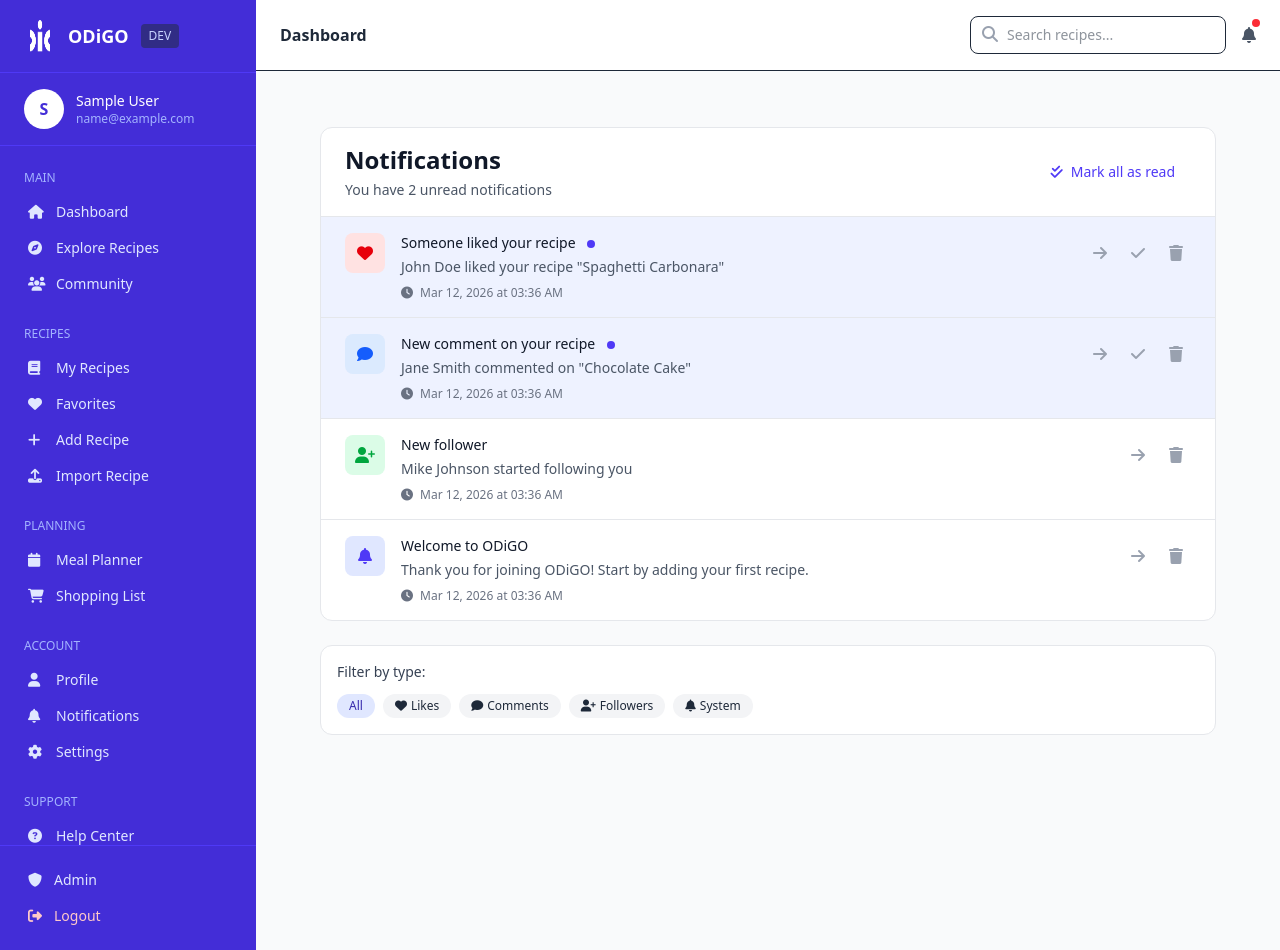
After one commit to ODIGO-DEV/mvp, a Flask app: page /notifications/ in a window 1280 px wide. The commit adds this page. Run offline with Flask 3, Linux system fonts and the light colour scheme; the visitor is signed in with stand-in values (Sample User, id 1).

Commit message:
Add profile and notifications blueprints; implement profile and notifications views and templates

```diff
--- a/app/blueprints/__init__.py
+++ b/app/blueprints/__init__.py
@@ -7,8 +7,10 @@ from .planner import planner_bp
 from .community import community_bp
 from .shopping import shopping_bp
 from .favorites import favorites_bp
+from .profile import profile_bp
+from .notifications import notifications_bp
 
-blueprints = [main_bp, auth_bp, dashboard_bp, planner_bp, community_bp, shopping_bp, favorites_bp]
+blueprints = [main_bp, auth_bp, dashboard_bp, planner_bp, community_bp, shopping_bp, favorites_bp, profile_bp, notifications_bp]
 
 
 def register_blueprints(app: Flask):
--- a/app/blueprints/dashboard/views.py
+++ b/app/blueprints/dashboard/views.py
@@ -8,7 +8,7 @@ from app.models.post import Post
 from app.models.comment import Comment
 from app.extensions import db
 from sqlalchemy import or_, desc, func, case
-from app.blueprints.dashboard.forms import RecipeForm, CommentForm
+from app.blueprints.dashboard.forms import RecipeForm, CommentForm, SettingsForm
 from app.models.step import Step
 from app.models.ingredients import Ingredient
 from app.models.image import Image
@@ -502,7 +502,7 @@ def delete_recipe(recipe_id):
 def add_comment(recipe_id):
     form = CommentForm()
     if form.validate_on_submit():
-        comment = Comment(comment_text=form.comment_text.data, recipe_id=recipe_id, user_id=current_user.id)
+        comment = Comment(content=form.comment_text.data, recipe_id=recipe_id, user_id=current_user.id)
         db.session.add(comment)
         db.session.commit()
         flash("Comment posted!", "success")
--- /dev/null
+++ b/app/blueprints/notifications/__init__.py
@@ -0,0 +1,3 @@
+from .views import notifications_bp
+
+__all__ = ["notifications_bp"]
--- /dev/null
+++ b/app/blueprints/notifications/views.py
@@ -0,0 +1,100 @@
+from flask import Blueprint, render_template, jsonify, request
+from flask_login import login_required, current_user
+from datetime import datetime
+
+notifications_bp = Blueprint("notifications", __name__, url_prefix="/notifications")
+
+
+# Mock notification data - this would typically come from a database
+def get_user_notifications():
+    """Get notifications for the current user"""
+    # This is mock data - in a real app, you'd query from a notifications table
+    notifications = [
+        {
+            'id': 1,
+            'type': 'recipe_like',
+            'title': 'Someone liked your recipe',
+            'message': 'John Doe liked your recipe "Spaghetti Carbonara"',
+            'icon': 'fa-heart',
+            'color': 'text-red-600',
+            'bg_color': 'bg-red-100',
+            'timestamp': datetime.now(),
+            'read': False,
+            'link': '/dashboard/recipe/1'
+        },
+        {
+            'id': 2,
+            'type': 'comment',
+            'title': 'New comment on your recipe',
+            'message': 'Jane Smith commented on "Chocolate Cake"',
+            'icon': 'fa-comment',
+            'color': 'text-blue-600',
+            'bg_color': 'bg-blue-100',
+            'timestamp': datetime.now(),
+            'read': False,
+            'link': '/dashboard/recipe/2'
+        },
+        {
+            'id': 3,
+            'type': 'follower',
+            'title': 'New follower',
+            'message': 'Mike Johnson started following you',
+            'icon': 'fa-user-plus',
+            'color': 'text-green-600',
+            'bg_color': 'bg-green-100',
+            'timestamp': datetime.now(),
+            'read': True,
+            'link': '/profile'
+        },
+        {
+            'id': 4,
+            'type': 'system',
+            'title': 'Welcome to ODiGO',
+            'message': 'Thank you for joining ODiGO! Start by adding your first recipe.',
+            'icon': 'fa-bell',
+            'color': 'text-indigo-600',
+            'bg_color': 'bg-indigo-100',
+            'timestamp': datetime.now(),
+            'read': True,
+            'link': '/dashboard/add-recipe'
+        }
+    ]
+    return notifications
+
+
+@notifications_bp.route("/")
+@login_required
+def index():
+    """Display all notifications"""
+    notifications = get_user_notifications()
+    unread_count = sum(1 for n in notifications if not n['read'])
+
+    return render_template(
+        "notifications/index.html",
+        notifications=notifications,
+        unread_count=unread_count
+    )
+
+
+@notifications_bp.route("/mark-read/<int:notification_id>", methods=["POST"])
+@login_required
+def mark_read(notification_id):
+    """Mark a notification as read"""
+    # In a real app, you'd update the database here
+    return jsonify({"success": True, "message": "Notification marked as read"})
+
+
+@notifications_bp.route("/mark-all-read", methods=["POST"])
+@login_required
+def mark_all_read():
+    """Mark all notifications as read"""
+    # In a real app, you'd update all user's notifications in the database
+    return jsonify({"success": True, "message": "All notifications marked as read"})
+
+
+@notifications_bp.route("/delete/<int:notification_id>", methods=["POST"])
+@login_required
+def delete(notification_id):
+    """Delete a notification"""
+    # In a real app, you'd delete from the database here
+    return jsonify({"success": True, "message": "Notification deleted"})
--- /dev/null
+++ b/app/blueprints/profile/__init__.py
@@ -0,0 +1,3 @@
+from .views import profile_bp
+
+__all__ = ["profile_bp"]
--- a/app/models/comment.py
+++ b/app/models/comment.py
@@ -17,4 +17,4 @@ class Comment(db.Model):
     created_at = db.Column(db.DateTime, default=datetime.utcnow)
 
     def __repr__(self):
-        return f"<Comment {self.comment_text[:20]}>"
+        return f"<Comment {self.content[:20]}>"
--- a/app/templates/dashboard/base.html
+++ b/app/templates/dashboard/base.html
@@ -162,21 +162,21 @@ Shopping List
 
 <p class="text-indigo-300 uppercase text-xs mb-2 px-2">Account</p>
 
-<a href=""
+<a href="{{ url_for('profile.index') }}"
 class="flex items-center gap-3 px-3 py-2 rounded hover:bg-indigo-600">
 
 <i class="fa-solid fa-user w-4"></i>
 Profile
 </a>
 
-<a href=""
+<a href="{{ url_for('notifications.index') }}"
 class="flex items-center gap-3 px-3 py-2 rounded hover:bg-indigo-600">
 
 <i class="fa-solid fa-bell w-4"></i>
 Notifications
 </a>
 
-<a href=""
+<a href="{{ url_for('dashboard.settings') }}"
 class="flex items-center gap-3 px-3 py-2 rounded hover:bg-indigo-600">
 
 <i class="fa-solid fa-gear w-4"></i>
--- /dev/null
+++ b/app/templates/notifications/index.html
@@ -0,0 +1,185 @@
+{% extends "dashboard/base.html" %}
+
+{% block title %}Notifications - ODiGO{% endblock %}
+
+{% block dashboard_content %}
+<div class="max-w-4xl mx-auto">
+    <div class="bg-white rounded-xl border border-gray-200">
+        <!-- Header -->
+        <div class="px-6 py-4 border-b border-gray-200">
+            <div class="flex items-center justify-between">
+                <div>
+                    <h1 class="text-2xl font-bold text-gray-900">Notifications</h1>
+                    <p class="text-sm text-gray-600 mt-1">
+                        {% if unread_count > 0 %}
+                        You have {{ unread_count }} unread notification{{ 's' if unread_count != 1 else '' }}
+                        {% else %}
+                        All caught up!
+                        {% endif %}
+                    </p>
+                </div>
+                {% if unread_count > 0 %}
+                <button
+                    onclick="markAllRead()"
+                    class="px-4 py-2 text-sm text-indigo-600 hover:text-indigo-700 font-medium">
+                    <i class="fa-solid fa-check-double mr-2"></i>Mark all as read
+                </button>
+                {% endif %}
+            </div>
+        </div>
+
+        <!-- Notifications List -->
+        <div class="divide-y divide-gray-200">
+            {% if notifications %}
+                {% for notification in notifications %}
+                <div class="px-6 py-4 hover:bg-gray-50 transition {% if not notification.read %}bg-indigo-50{% endif %}" id="notification-{{ notification.id }}">
+                    <div class="flex items-start gap-4">
+                        <!-- Icon -->
+                        <div class="flex-shrink-0 w-10 h-10 {{ notification.bg_color }} rounded-lg flex items-center justify-center">
+                            <i class="fa-solid {{ notification.icon }} {{ notification.color }}"></i>
+                        </div>
+
+                        <!-- Content -->
+                        <div class="flex-1 min-w-0">
+                            <div class="flex items-start justify-between">
+                                <div class="flex-1">
+                                    <p class="text-sm font-medium text-gray-900">
+                                        {{ notification.title }}
+                                        {% if not notification.read %}
+                                        <span class="inline-block w-2 h-2 bg-indigo-600 rounded-full ml-2"></span>
+                                        {% endif %}
+                                    </p>
+                                    <p class="text-sm text-gray-600 mt-1">{{ notification.message }}</p>
+                                    <p class="text-xs text-gray-500 mt-2">
+                                        <i class="fa-solid fa-clock mr-1"></i>
+                                        {{ notification.timestamp.strftime('%b %d, %Y at %I:%M %p') }}
+                                    </p>
+                                </div>
+
+                                <!-- Actions -->
+                                <div class="flex items-center gap-2 ml-4">
+                                    {% if notification.link %}
+                                    <a href="{{ notification.link }}"
+                                       class="p-2 text-gray-400 hover:text-indigo-600 rounded-lg hover:bg-gray-100">
+                                        <i class="fa-solid fa-arrow-right"></i>
+                                    </a>
+                                    {% endif %}
+                                    {% if not notification.read %}
+                                    <button
+                                        onclick="markAsRead({{ notification.id }})"
+                                        class="p-2 text-gray-400 hover:text-green-600 rounded-lg hover:bg-gray-100"
+                                        title="Mark as read">
+                                        <i class="fa-solid fa-check"></i>
+                                    </button>
+                                    {% endif %}
+                                    <button
+                                        onclick="deleteNotification({{ notification.id }})"
+                                        class="p-2 text-gray-400 hover:text-red-600 rounded-lg hover:bg-gray-100"
+                                        title="Delete">
+                                        <i class="fa-solid fa-trash"></i>
+                                    </button>
+                                </div>
+                            </div>
+                        </div>
+                    </div>
+                </div>
+                {% endfor %}
+            {% else %}
+                <div class="px-6 py-12 text-center">
+                    <div class="w-16 h-16 bg-gray-100 rounded-full flex items-center justify-center mx-auto mb-4">
+                        <i class="fa-solid fa-bell-slash text-gray-400 text-2xl"></i>
+                    </div>
+                    <h3 class="text-lg font-medium text-gray-900 mb-2">No notifications</h3>
+                    <p class="text-gray-600">You don't have any notifications yet.</p>
+                </div>
+            {% endif %}
+        </div>
+    </div>
+
+    <!-- Filter Options (for future enhancement) -->
+    <div class="mt-6 bg-white rounded-xl p-4 border border-gray-200">
+        <p class="text-sm font-medium text-gray-700 mb-3">Filter by type:</p>
+        <div class="flex flex-wrap gap-2">
+            <button class="px-3 py-1 rounded-full text-xs font-medium bg-indigo-100 text-indigo-800 hover:bg-indigo-200">
+                All
+            </button>
+            <button class="px-3 py-1 rounded-full text-xs font-medium bg-gray-100 text-gray-800 hover:bg-gray-200">
+                <i class="fa-solid fa-heart mr-1"></i>Likes
+            </button>
+            <button class="px-3 py-1 rounded-full text-xs font-medium bg-gray-100 text-gray-800 hover:bg-gray-200">
+                <i class="fa-solid fa-comment mr-1"></i>Comments
+            </button>
+            <button class="px-3 py-1 rounded-full text-xs font-medium bg-gray-100 text-gray-800 hover:bg-gray-200">
+                <i class="fa-solid fa-user-plus mr-1"></i>Followers
+            </button>
+            <button class="px-3 py-1 rounded-full text-xs font-medium bg-gray-100 text-gray-800 hover:bg-gray-200">
+                <i class="fa-solid fa-bell mr-1"></i>System
+            </button>
+        </div>
+    </div>
+</div>
+
+<script>
+function markAsRead(notificationId) {
+    fetch(`/notifications/mark-read/${notificationId}`, {
+        method: 'POST',
+        headers: {
+            'Content-Type': 'application/json',
+        }
+    })
+    .then(response => response.json())
+    .then(data => {
+        if (data.success) {
+            const notification = document.getElementById(`notification-${notificationId}`);
+            if (notification) {
+                notification.classList.remove('bg-indigo-50');
+                // Remove the unread indicator dot
+                const dot = notification.querySelector('.bg-indigo-600');
+                if (dot) dot.remove();
+            }
+            // Update unread count
+            location.reload();
+        }
+    })
+    .catch(error => console.error('Error:', error));
+}
+
+function markAllRead() {
+    fetch('/notifications/mark-all-read', {
+        method: 'POST',
+        headers: {
+            'Content-Type': 'application/json',
+        }
+    })
+    .then(response => response.json())
+    .then(data => {
+        if (data.success) {
+            location.reload();
+        }
+    })
+    .catch(error => console.error('Error:', error));
+}
+
+function deleteNotification(notificationId) {
+    if (confirm('Are you sure you want to delete this notification?')) {
+        fetch(`/notifications/delete/${notificationId}`, {
+            method: 'POST',
+            headers: {
+                'Content-Type': 'application/json',
+            }
+        })
+        .then(response => response.json())
+        .then(data => {
+            if (data.success) {
+                const notification = document.getElementById(`notification-${notificationId}`);
+                if (notification) {
+                    notification.remove();
+                }
+                location.reload();
+            }
+        })
+        .catch(error => console.error('Error:', error));
+    }
+}
+</script>
+{% endblock %}
```
Also changed, not shown: app/blueprints/profile/views.py (added, +56 -0 lines), app/templates/profile/edit.html (added, +116 -0 lines), app/templates/profile/index.html (added, +181 -0 lines).
